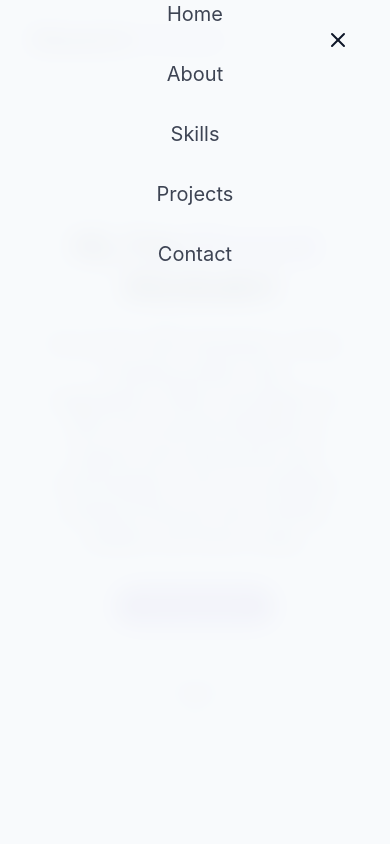
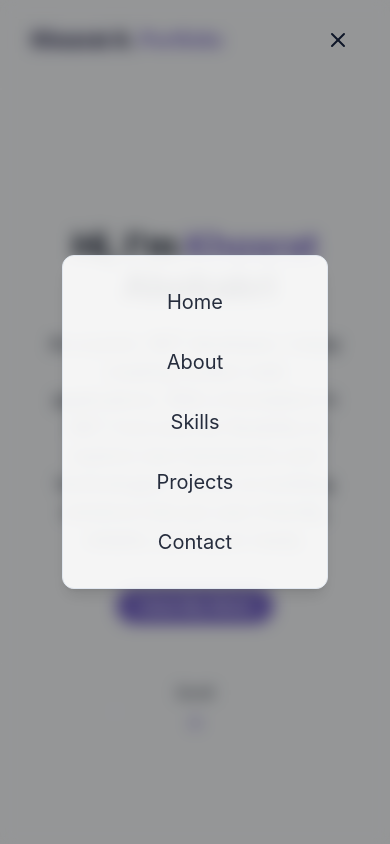
Before and after one commit to KosBow/Kos-portfolio, a React (Vite) app: page / in a window 390 px wide. Both pictures are taken after a click on the button "Open menu". Shown: the top 844 px of the page. Built offline with nearby package versions, Linux system fonts and the light colour scheme.

Commit message:
Fixed: Navbar so bakground blurred when hamburger meny open on phone.

```diff
--- a/src/components/Navbar.tsx
+++ b/src/components/Navbar.tsx
@@ -14,20 +14,37 @@ export const Navbar = () => {
   const [isScrolled, setIsScrolled] = useState(false);
   const [isMenuOpen, setIsMenuOpen] = useState(false);
 
+  // 1) Skugga headern vid scroll
   useEffect(() => {
-    const handleScroll = () => {
-      setIsScrolled(window.scrollY > 10);
-    };
-
+    const handleScroll = () => setIsScrolled(window.scrollY > 10);
     window.addEventListener("scroll", handleScroll);
     return () => window.removeEventListener("scroll", handleScroll);
   }, []);
+
+  // 2) Lås body-scroll när mobilmenyn är öppen
+  useEffect(() => {
+    const prev = document.body.style.overflow;
+    document.body.style.overflow = isMenuOpen ? "hidden" : prev || "";
+    return () => { document.body.style.overflow = prev; };
+  }, [isMenuOpen]);
+
+  // 3) Stäng med ESC (tillgänglighet)
+  useEffect(() => {
+    if (!isMenuOpen) return;
+    const onKey = (e: KeyboardEvent) => {
+      if (e.key === "Escape") setIsMenuOpen(false);
+    };
+    window.addEventListener("keydown", onKey);
+    return () => window.removeEventListener("keydown", onKey);
+  }, [isMenuOpen]);
+
   return (
     <nav
       className={cn(
         "fixed top-0 left-0 w-full z-40 transition-all duration-300",
-        isScrolled ? "py-3 bg-background/80 backdrop-blur-md shadow-xs" : "py-5"
+        isScrolled ? "py-3 bg-background/80 backdrop-blur-md" : "py-5"
       )}
+      aria-label="Primary"
     >
       <div className="container flex items-center justify-between">
         <a
@@ -35,40 +52,72 @@ export const Navbar = () => {
           href="#hero"
         >
           <span className="relative z-10">
-            <span className="text-glow text-foreground"> Khosrat A.</span>{" "}
+            <span className="text-glow text-foreground">Khosrat A.</span>{" "}
             Portfolio
           </span>
         </a>
 
+        {/* Desktop */}
         <div className="hidden md:flex space-x-8">
-          {navItems.map((item, key) => (
-            <a key={key}
-            href={item.href} className="text-foreground/80 hover:text-primary transition-colors duration-300"
+          {navItems.map((item) => (
+            <a
+              key={item.href}
+              href={item.href}
+              className="text-foreground/80 hover:text-primary transition-colors duration-300"
             >
-            {item.name}</a>
+              {item.name}
+            </a>
           ))}
         </div>
 
-          <button onClick={() => setIsMenuOpen((prev) => !prev)}
+        {/* Mobile toggle */}
+        <button
+          onClick={() => setIsMenuOpen((prev) => !prev)}
           className="md:hidden p-2 text-foreground z-50"
-          aria-label={isMenuOpen ? "Close Menu" : "Open Menu"}
-          > {isMenuOpen? <X size={24} /> : <Menu size={24}/>} </button>
+          aria-label={isMenuOpen ? "Close menu" : "Open menu"}
+          aria-expanded={isMenuOpen}
+          aria-controls="mobile-menu"
+        >
+          {isMenuOpen ? <X size={24} /> : <Menu size={24} />}
+        </button>
 
-          <div className={cn("fixed inset-0 bg-background/95 backdrop-blur-md z-40 flex-col items-center justify-center",
-            "transition-all duration-300 md:hidden",
-            isMenuOpen ? "opacity-100 pointer-events-auto"
-            : "opacity-0 pointer-none:"
-          )}>
-        <div className="flex flex-col space-y-8 text-xl">
-          {navItems.map((item, key) => (
-            <a key={key}
-            href={item.href} className="text-foreground/80 hover:text-primary transition-colors duration-300"
-            onClick={() => setIsMenuOpen(false)}
-            >
-            {item.name}</a>
-          ))}
+        {/* OVERLAY + MENY */}
+        {/* OBS: här byter vi 'pointer-none:' -> 'pointer-events-none' när stängd */}
+        <div
+          id="mobile-menu"
+          role="dialog"
+          aria-modal="true"
+          className={cn(
+            "fixed inset-0 z-40 md:hidden",
+            "transition-opacity duration-300",
+            // Overlay: svag mörk ton + blur (fallback: ingen blur om ej stött)
+            "bg-black/40 backdrop-blur-sm supports-[backdrop-filter]:backdrop-blur-sm",
+            isMenuOpen ? "opacity-100 pointer-events-auto" : "opacity-0 pointer-events-none"
+          )}
+          // Klick på bakgrunden stänger menyn
+          onClick={() => setIsMenuOpen(false)}
+        >
+          {/* Själva panelen – centrera innehåll och hindra klick-propagation */}
+          <div
+            className="flex min-h-full items-center justify-center p-6"
+            onClick={(e) => e.stopPropagation()}
+          >
+            <div className="w-[78%] max-w-sm bg-card/90 border border-border rounded-xl shadow-lg p-8">
+              <nav className="flex flex-col space-y-8 text-xl">
+                {navItems.map((item) => (
+                  <a
+                    key={item.href}
+                    href={item.href}
+                    className="text-foreground/90 hover:text-primary transition-colors duration-300"
+                    onClick={() => setIsMenuOpen(false)}
+                  >
+                    {item.name}
+                  </a>
+                ))}
+              </nav>
+            </div>
+          </div>
         </div>
-         </div>
       </div>
     </nav>
   );
```
